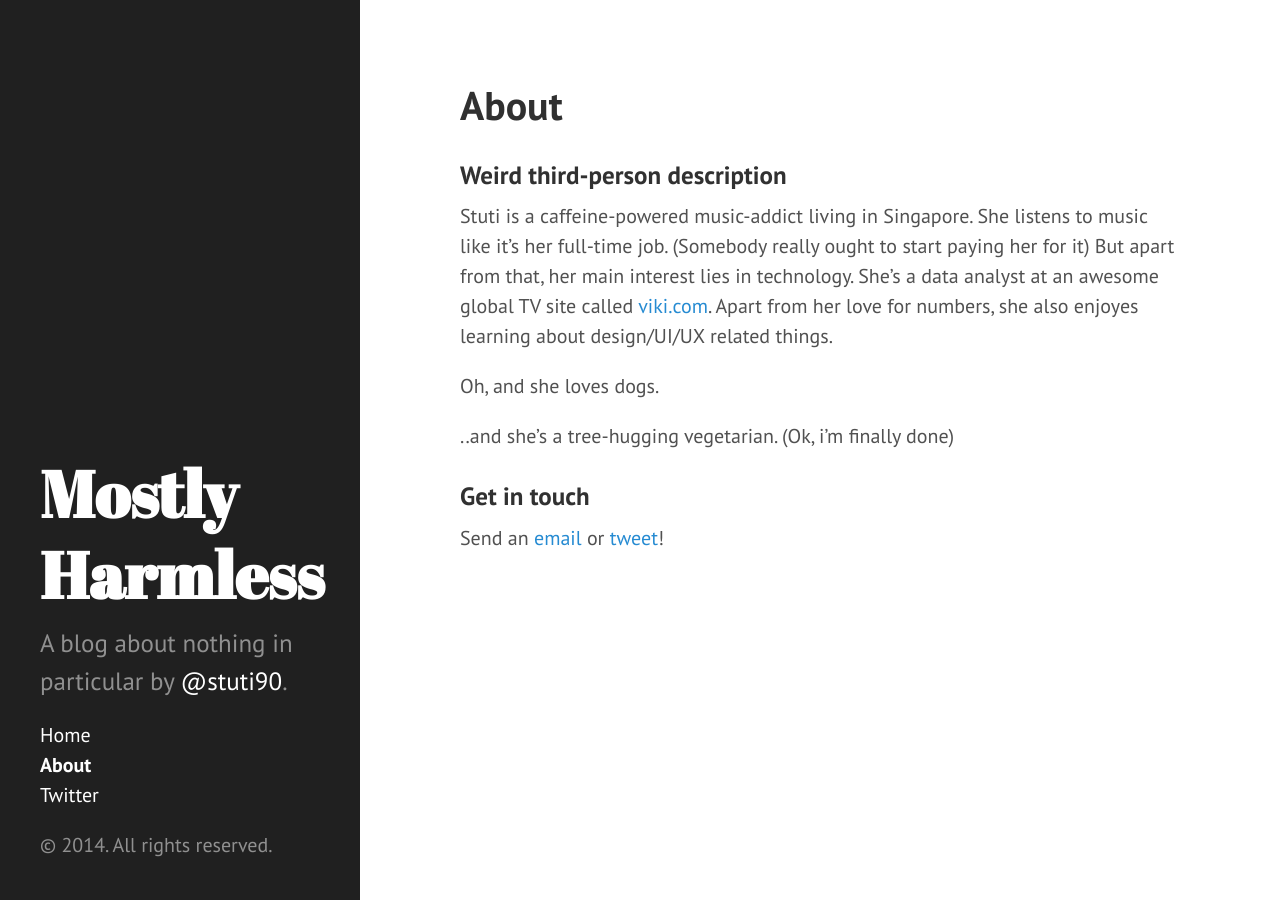
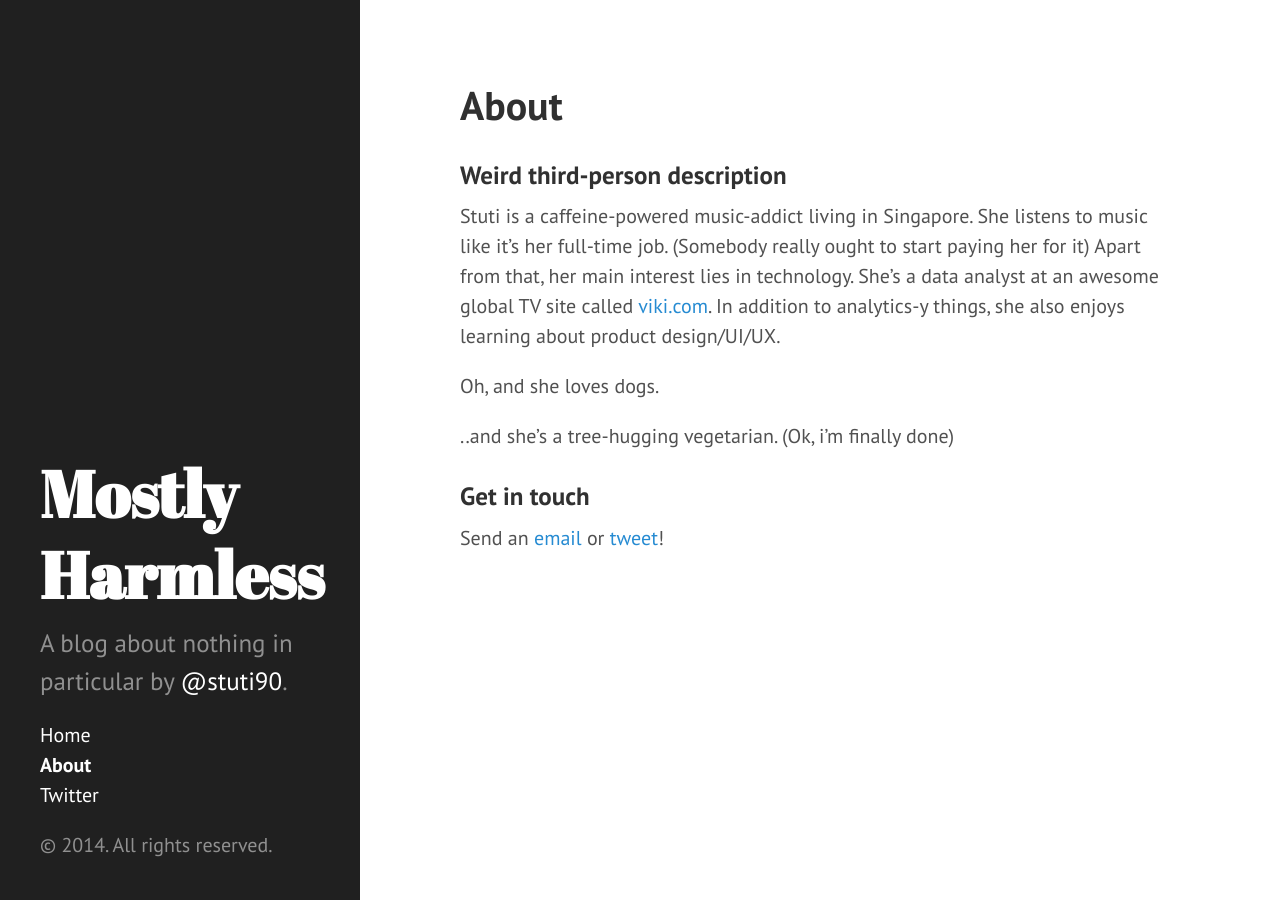
Before and after one commit to stuti90/stuti90.github.io, a Jekyll site: the page built from about.md, in a window 1280 px wide. Built offline with Jekyll 4.4.1, drawn with Linux system fonts in a browser that asks for light colours; Markdown is read by kramdown in place of the engine named in the settings.

Commit message:
Updating About page

```diff
--- a/about.md
+++ b/about.md
@@ -5,7 +5,7 @@ title: About
 
 ### Weird third-person description
 
-Stuti is a caffeine-powered music-addict living in Singapore. She listens to music like it’s her full-time job. (Somebody really ought to start paying her for it) But apart from that, her main interest lies in technology. She's a data analyst at an awesome global TV site called [viki.com](http://www.viki.com). Apart from her love for numbers, she also enjoyes learning about design/UI/UX related things.
+Stuti is a caffeine-powered music-addict living in Singapore. She listens to music like it’s her full-time job. (Somebody really ought to start paying her for it) Apart from that, her main interest lies in technology. She's a data analyst at an awesome global TV site called [viki.com](http://www.viki.com). In addition to analytics-y things, she also enjoys learning about product design/UI/UX.
 
 Oh, and she loves dogs.
 
```
